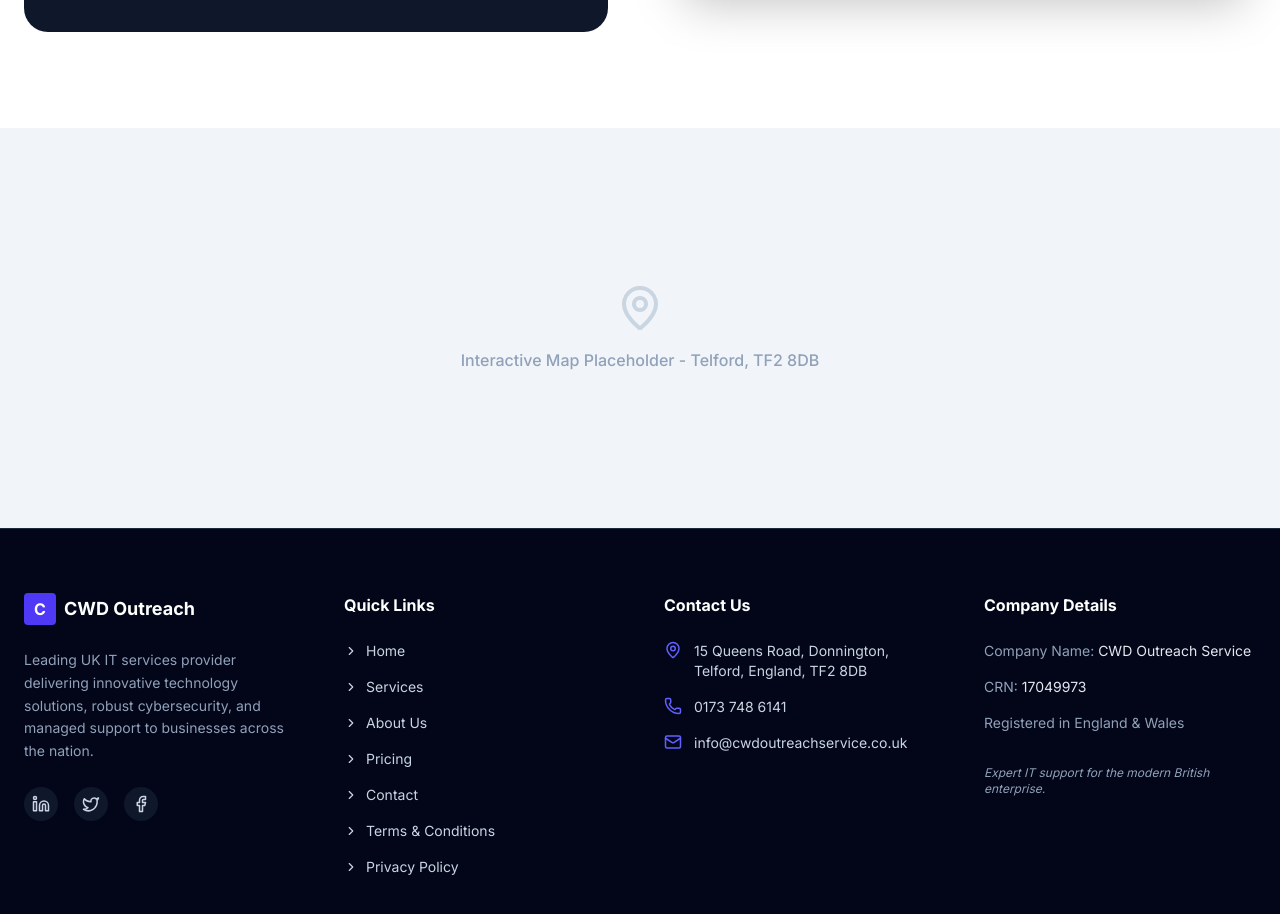
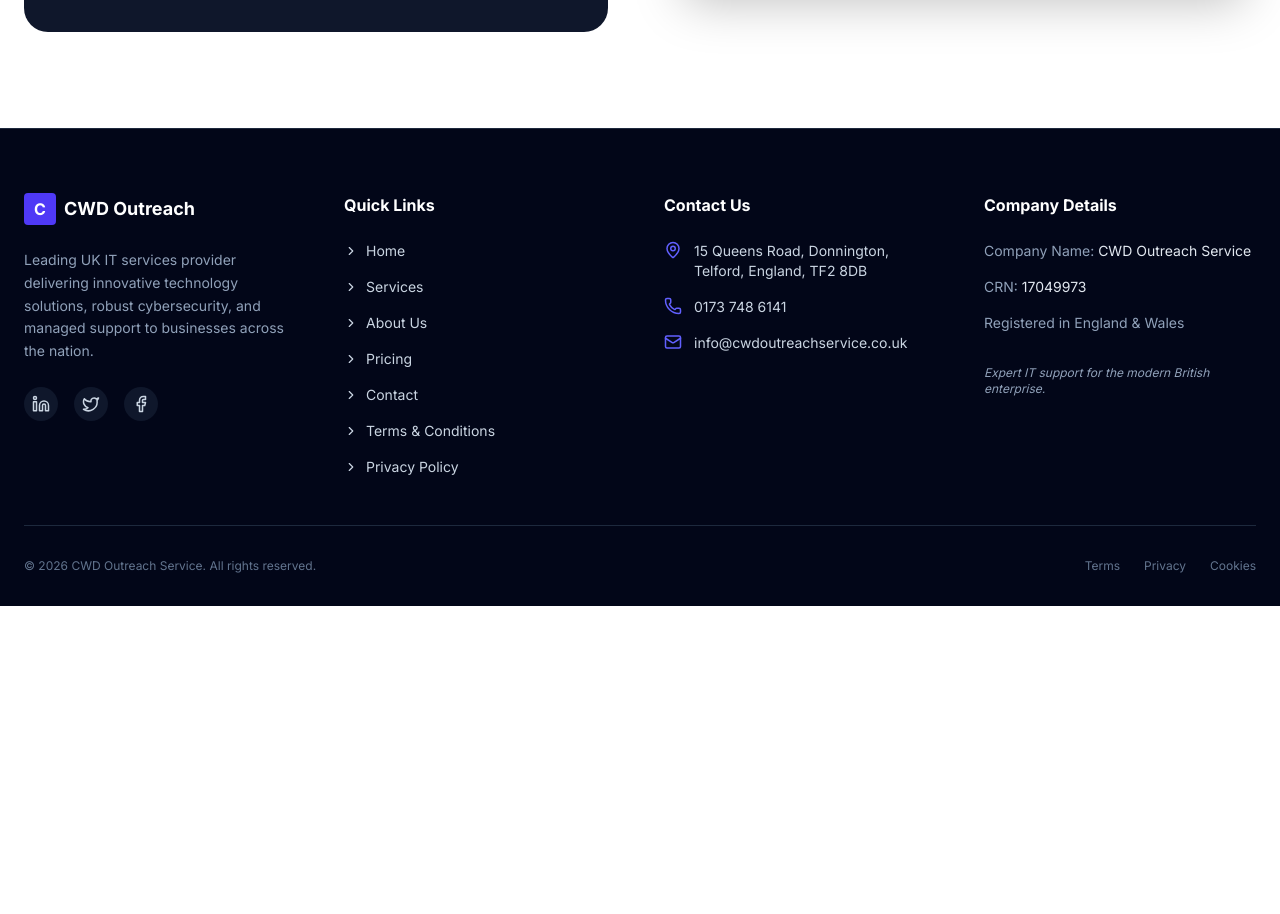
Before and after one commit to consultancy-outfit/100IT-SALESITES-001, a React (Vite) app: page /contact in a window 1280 px wide. Shown: the part 1226-2140 px from the top of the page. After the commit the page ends 1832 px from the top, so only its background shows below. Built offline with nearby package versions, Linux system fonts and the light colour scheme.

Commit message:
Remove map placeholder section from Contact.tsx

```diff
--- a/src/pages/Contact.tsx
+++ b/src/pages/Contact.tsx
@@ -224,15 +224,6 @@ export default function Contact() {
         </div>
       </section>
 
-      {/* Map Placeholder */}
-      <section className="h-[400px] bg-slate-200 relative overflow-hidden">
-        <div className="absolute inset-0 flex items-center justify-center bg-slate-100">
-          <div className="text-center space-y-4">
-            <MapPin size={48} className="text-slate-300 mx-auto" />
-            <p className="text-slate-400 font-medium">Interactive Map Placeholder - Telford, TF2 8DB</p>
-          </div>
-        </div>
-      </section>
     </div>
   );
 }
```
